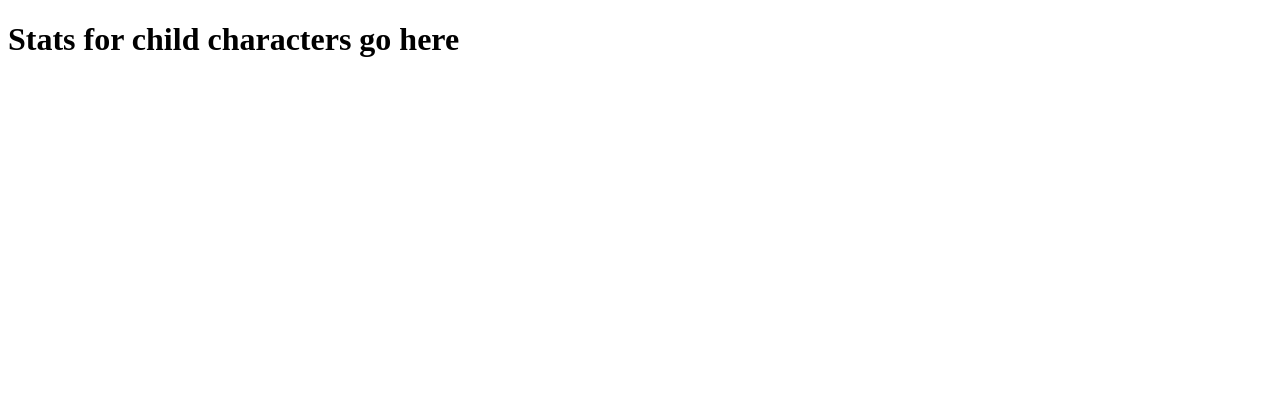
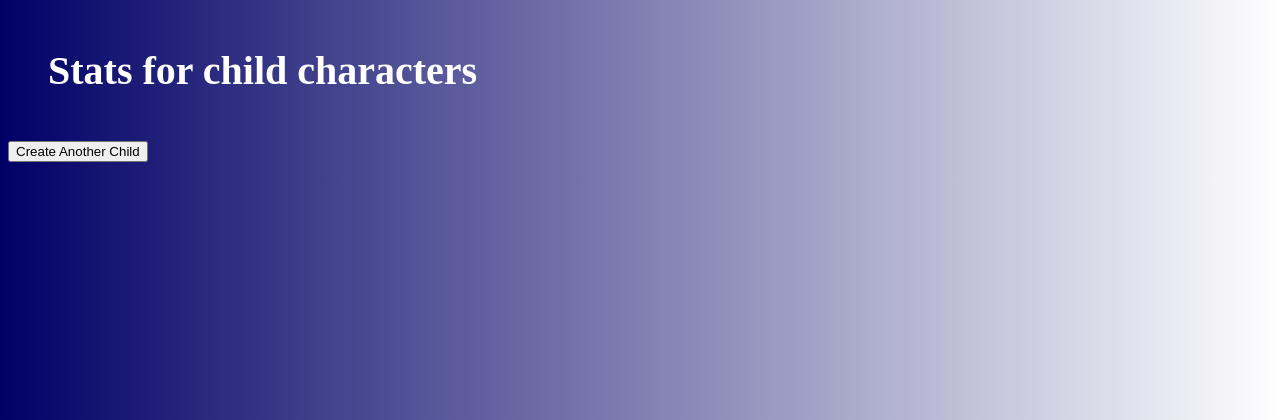
Before and after one commit to Tadiwana/FEfate_calc, a Django app: page /Adults/child in a window 1280 px wide. Shown: the top 420 px of the page. Run offline with Django 3.2, Linux system fonts and the light colour scheme.

Commit message:
background

```diff
--- a/data/static/css/Homapage.css
+++ b/data/static/css/Homapage.css
@@ -1,7 +1,7 @@
 h1 {
 
-    background-color: #C885FF;
-    color: black;
+    font-size: 40px;
+    color: white;
     margin-top:10;
     padding: 20px 20px 20px 40px;
 
@@ -12,4 +12,18 @@ h1 {
 h2 {
 
     padding:20px 20px 20px 500px;
+    color: white;
 }
+
+h3 {
+    color: white;
+}
+
+h20 {
+    color:white;
+}
+
+body {
+     background: linear-gradient(to right, #000066 , white);
+
+}
--- a/data/templates/calc.html
+++ b/data/templates/calc.html
@@ -1,5 +1,9 @@
 <html>
-<head><title> Character </title></head>
+{% load staticfiles %}
+<head>
+     <link rel="stylesheet" href="{% static 'css/Homapage.css' %}">
+    <title> Character </title>
+</head>
 <body>
 
 <h2>Couple 1</h2>
--- a/data/templates/child.html
+++ b/data/templates/child.html
@@ -1,11 +1,20 @@
 <!DOCTYPE html>
 <html lang="en">
+{% load staticfiles %}
+
 <head>
+    <link rel="stylesheet" href="{% static 'css/Homapage.css' %}">
     <meta charset="UTF-8">
     <title>Children</title>
 </head>
 <body>
 
-<h1>Stats for child characters go here</h1>
+<h1>Stats for child characters</h1>
+<p>
+    <form action="/Adults">
+        <input type="submit" class="styled-button-2" value="Create Another Child" />
+    </form>
+</p>
+
 </body>
 </html>
--- a/data/templates/home.html
+++ b/data/templates/home.html
@@ -8,11 +8,11 @@
     <title>Home</title>
 </head>
 <body>
-<h1>Welcome to the homepage of the FE Fates marriage calculator!</h1>
+<h1>Welcome to FE Fates marriage calculator!</h1>
 <h2>
-  <a href= "http://127.0.0.1:8000/Adults">Get started!</a> </h2>
+  <a href= "/Adults">Get started!</a> </h2>
 <img src="http://resource.supercheats.com/library/2016/1456297707fireemblemfates.jpg">
 
-
+<h20>Credits to Edmund, Deigo, and Wyzely for creating the websites</h20>
 </body>
 </html>
```
Also changed, not shown: data/templates/adults.html (+16 -2 lines).
